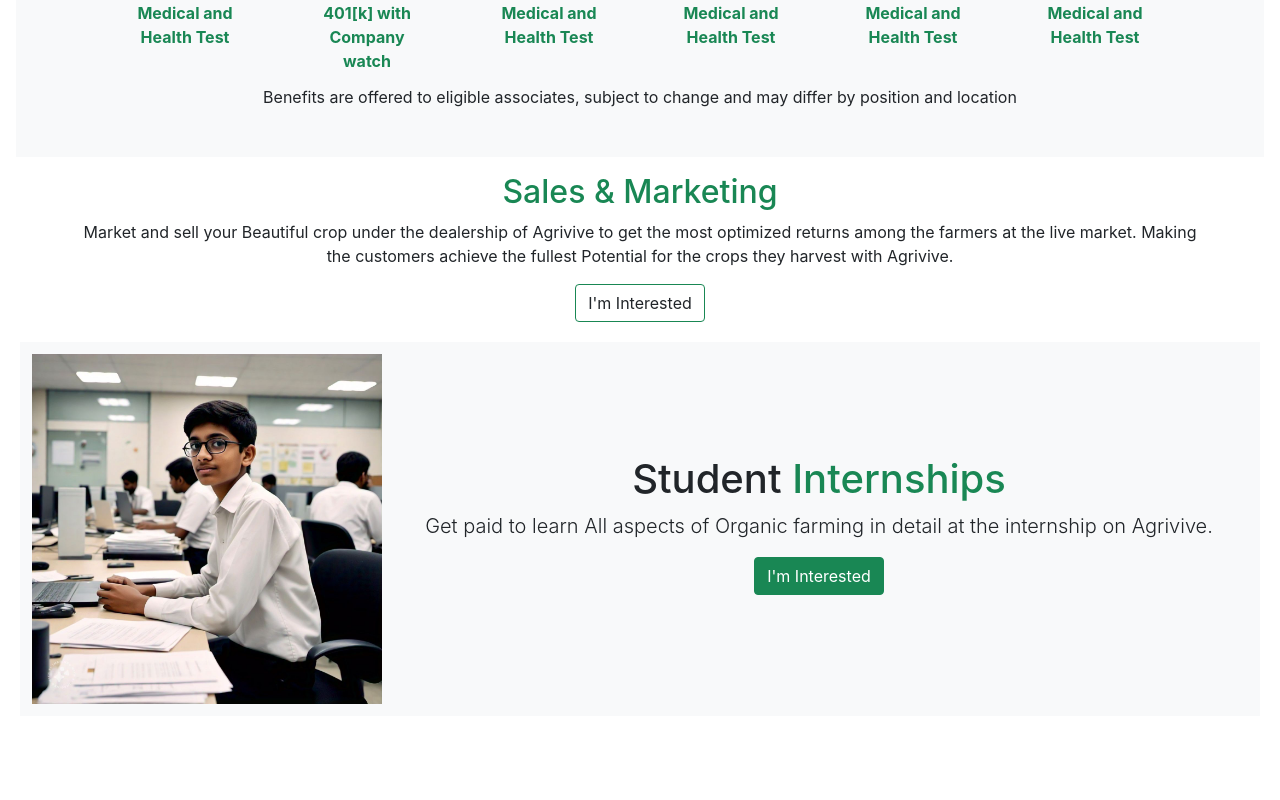
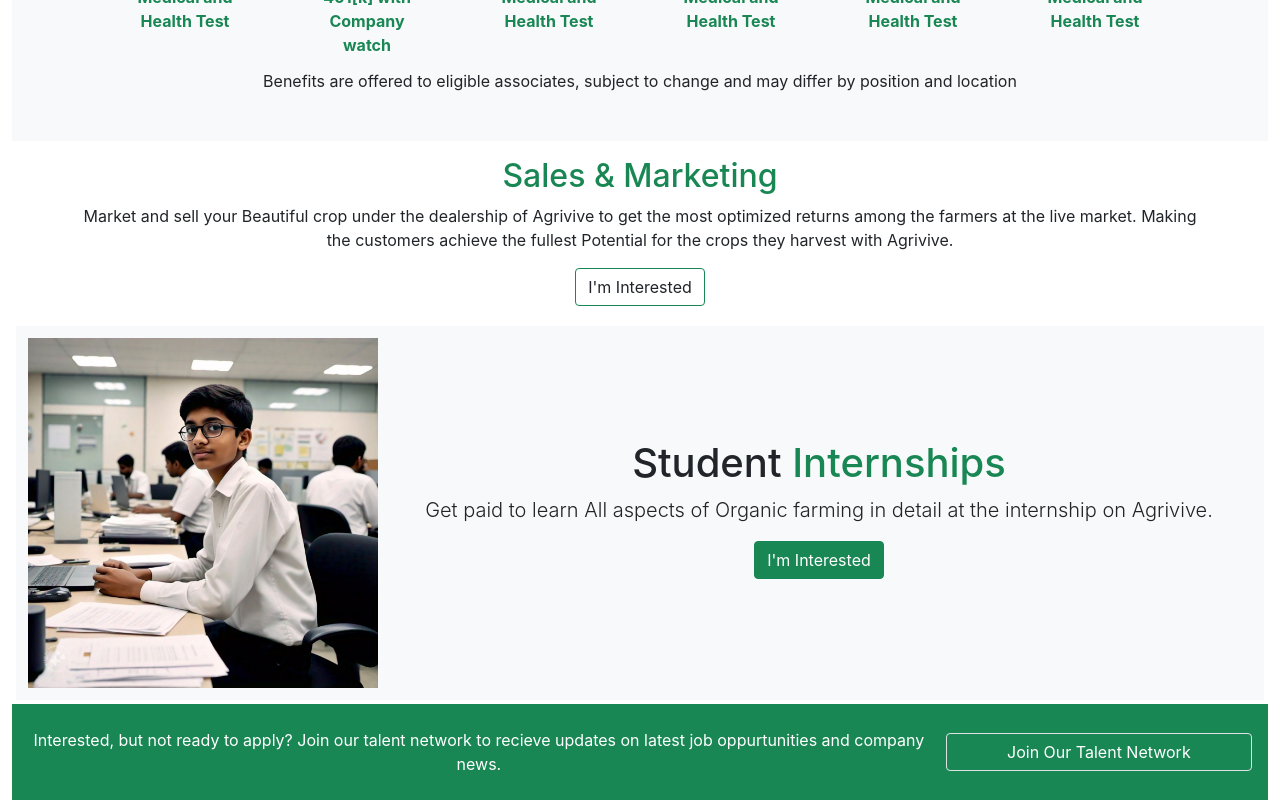
Before and after one commit to HariSirikonda/Agrivive, a React (Create React App) app: page /careers in a window 1280 px wide. Shown: the part 786-1586 px from the top of the page. Before the commit the page ends 1522 px from the top, so only its background shows below. Built offline with nearby package versions, Linux system fonts and the light colour scheme.

Commit message:
Done with the careers page Dec 15

```diff
--- a/src/components/careers.js
+++ b/src/components/careers.js
@@ -11,7 +11,7 @@ import StudentIntern from './images/studentIntern.jpg';
 
 function Careers() {
     return (
-        <section className="Careers-page p-3 container-fluid">
+        <section className="container-fluid">
             {/* Intro Section */}
             <section className="p-3">
                 <div className="d-flex align-items-center justify-content-center">
@@ -79,7 +79,7 @@ function Careers() {
                     <button className='btn border border-success'>I'm Interested</button>
                 </div>
             </section>
-
+            {/* Student INternship */}
             <section className='bg-light m-1 p-2'>
                 <div className='d-flex align-items-center justify-content-center'>
                     <div className='m-1'>
@@ -90,8 +90,12 @@ function Careers() {
                         <p className='lead '>Get paid to learn All aspects of Organic farming in detail at the internship on Agrivive.</p>
                         <button className='btn btn-success mb-2' type='submit'>I'm Interested</button>
                     </div>
-
                 </div>
+            </section>
+            {/* Footer */}
+            <section className='container-fluid d-flex align-items-center justify-content-center mb-0 bg-success text-white p-2'>
+                    <p className='w-75 mt-3'>Interested, but not ready to apply? Join our talent network to recieve updates on latest job oppurtunities and company news.</p>
+                    <button className='btn border w-25 text-white m-2' type='submit'>Join Our Talent Network</button>
             </section>
         </section>
     );
```
